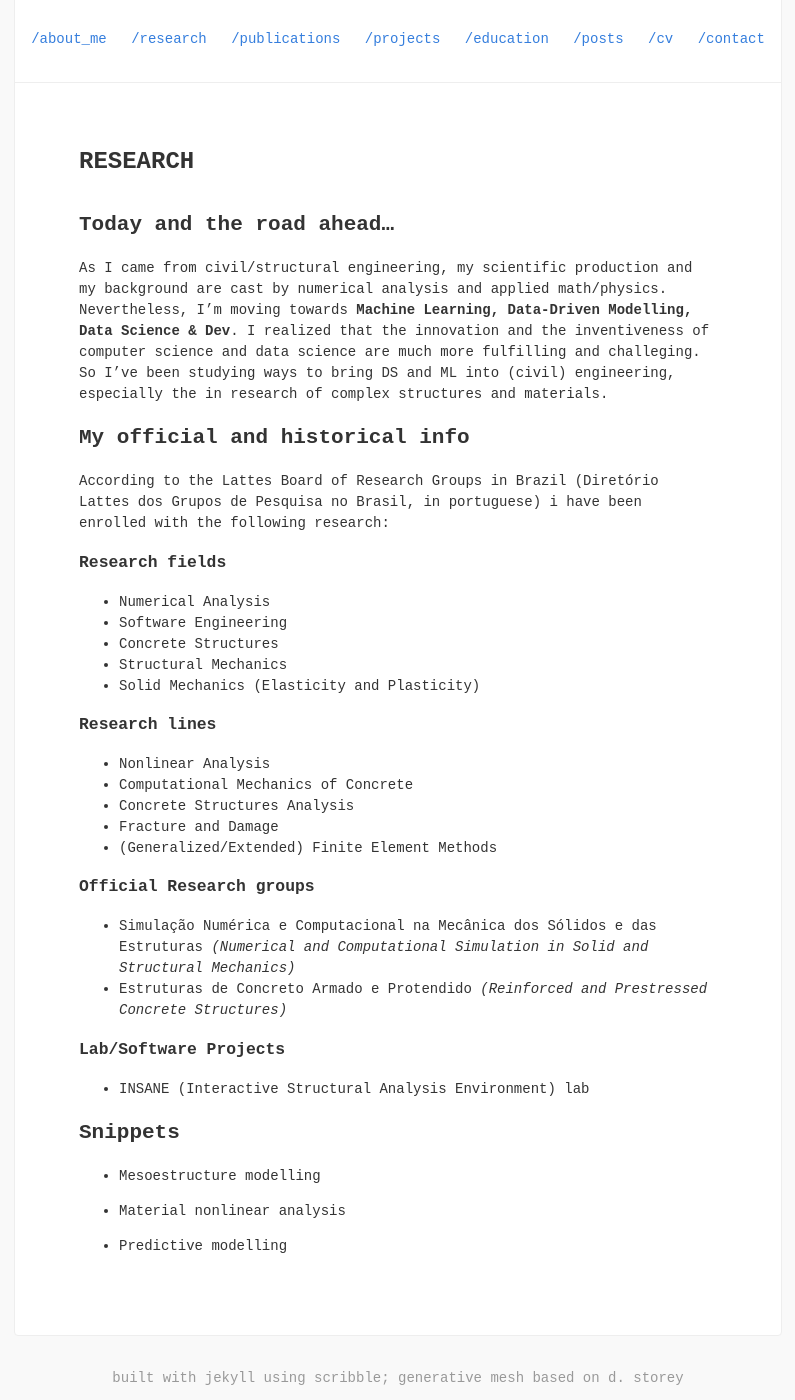
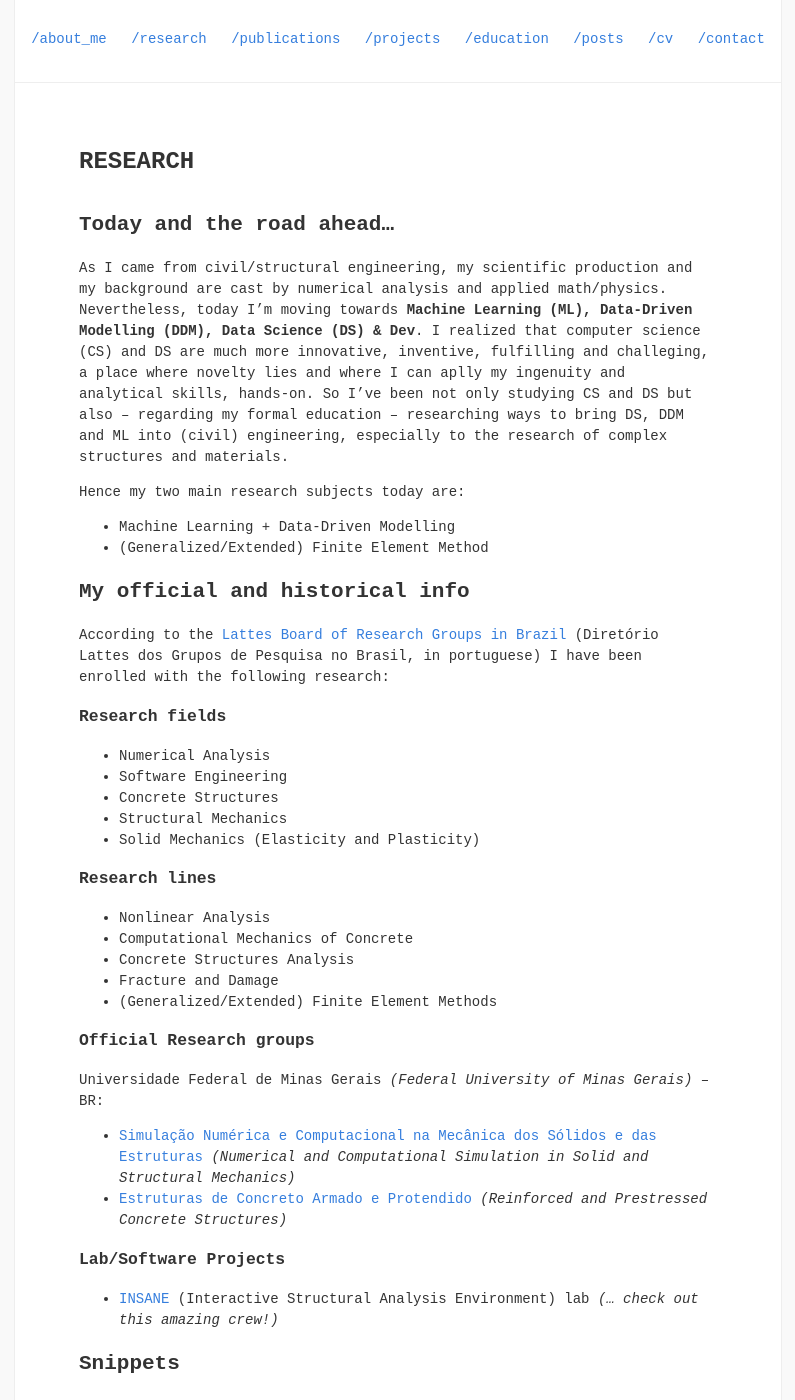
Before and after one commit to hasmonteiro/hasmonteiro.github.io, a Jekyll site: the page built from _pages/research.md, in a window 1280 px wide and 1400 px high, scrolled down 208 px. Shown: the whole window, without its empty margins (242-1037 px from the left). Built offline with Jekyll 4.4.1, drawn with Linux system fonts in a browser that asks for light colours; nearby versions of some CDN libraries; some of the changed text lies outside the part shown.

Commit message:
update research, pubs, config (add excl); add images

```diff
--- a/_config.yml
+++ b/_config.yml
@@ -29,6 +29,8 @@
 
 include: ['_pages']
 
+exclude: [Gemfile, Gemfile.lock, README, LICENSE]
+
 # facebook_appid: # APP ID for like button, remove from /_includes/share.html if unwanted.
 # google_analytics: # Set tracking, remove from /javascripts/basic.js if unwanted.
 # share: false # Turn on twitter and facebook share buttons
--- a/_pages/research.md
+++ b/_pages/research.md
@@ -5,11 +5,16 @@
 
 ## Today and the road ahead...
 
-As I came from civil/structural engineering, my scientific production and my background are cast by numerical analysis and applied math/physics. Nevertheless, I'm moving towards __Machine Learning, Data-Driven Modelling, Data Science & Dev__. I realized that the innovation and the inventiveness of computer science and data science are much more fulfilling and challeging. So I've been studying ways to bring DS and ML into (civil) engineering, especially the in research of complex structures and materials.
+As I came from civil/structural engineering, my scientific production and my background are cast by numerical analysis and applied math/physics. Nevertheless, today I'm moving towards __Machine Learning (ML), Data-Driven Modelling (DDM), Data Science (DS) & Dev__. I realized that computer science (CS) and DS are much more innovative, inventive, fulfilling and challeging, a place where novelty lies and where I can aplly my ingenuity and analytical skills, hands-on. So I've been not only studying CS and DS but also -- regarding my formal education -- researching ways to bring DS, DDM and ML into (civil) engineering, especially  to the research of complex structures and materials.
+
+Hence my two main research subjects today are:
+
+- Machine Learning + Data-Driven Modelling
+- (Generalized/Extended) Finite Element Method
 
 ## My official and historical info
 
-According to the Lattes Board of Research Groups in Brazil (Diretório Lattes dos Grupos de Pesquisa no Brasil, in portuguese) i have been enrolled with the following research:
+According to the [Lattes Board of Research Groups in Brazil](http://dgp.cnpq.br/dgp/espelhorh/0047146290) (Diretório Lattes dos Grupos de Pesquisa no Brasil, in portuguese) I have been enrolled with the following research:
 
 ### Research fields
 
@@ -29,17 +34,45 @@
 
 ### Official Research groups
 
-- Simulação Numérica e Computacional na Mecânica dos Sólidos e das Estruturas _(Numerical and Computational Simulation in Solid and Structural Mechanics)_
-- Estruturas de Concreto Armado e Protendido _(Reinforced and Prestressed Concrete Structures)_
+Universidade Federal de Minas Gerais _(Federal University of Minas Gerais)_ -- BR:
+
+- [Simulação Numérica e Computacional na Mecânica dos Sólidos e das Estruturas](http://dgp.cnpq.br/dgp/espelhogrupo/8387689288548149) _(Numerical and Computational Simulation in Solid and Structural Mechanics)_
+- [Estruturas de Concreto Armado e Protendido](http://dgp.cnpq.br/dgp/espelhogrupo/4209666505200276) _(Reinforced and Prestressed Concrete Structures)_
 
 ### Lab/Software Projects
-- INSANE (Interactive Structural Analysis Environment) lab
+
+- [INSANE](https://www.insane.dees.ufmg.br/en/home/) (Interactive Structural Analysis Environment) lab _(... check out this amazing crew!)_
 
 
 ## Snippets
 
-- Mesoestructure modelling
+Here I show quite basic extracts of my research. Find more info in my [publications]({{site.url}}/publications) if you'd like.
 
-- Material nonlinear analysis
+- __Mesoestructure modelling__
 
-- Predictive modelling
+Emulation of particulate material morphology and stress analysis by (G/X)FEM.
+
+![](/images/heterog1.png){: width="45%"}
+![](/images/heterog2.png){: width="45%"}
+{:style="text-align: center;"}
+
+
+- __Material nonlinear analysis__
+
+Use of elastic-degrading constitutive models (based on continuum damage mechanics) and GFEM to model quasi-brittle material behavior
+
+![](/images/nonlinear1.png){: width="60%" }
+{:style="text-align: center;"}
+![](/images/nonlinear2.png){: width="50%" }
+{:style="text-align: center;"}
+
+- __Predictive modelling__
+
+Applying neural nets and linear models to predict elastic properties of concrete.
+
+![](/images/nn1.png){: width="40%" }
+![](/images/nn2.png){: width="45%" }
+{:style="text-align: center;"}
+
+![](/images/nn3.png){: width="50%" }
+{:style="text-align: center;"}
```
Also changed, not shown: _pages/publications.md (+2 -0 lines), images/heterog1.png (added), images/heterog2.png (added), images/nn1.png (added), images/nn2.png (added), images/nn3.png (added), images/nonlinear1.png (added), images/nonlinear2.png (added), 1 other file.
